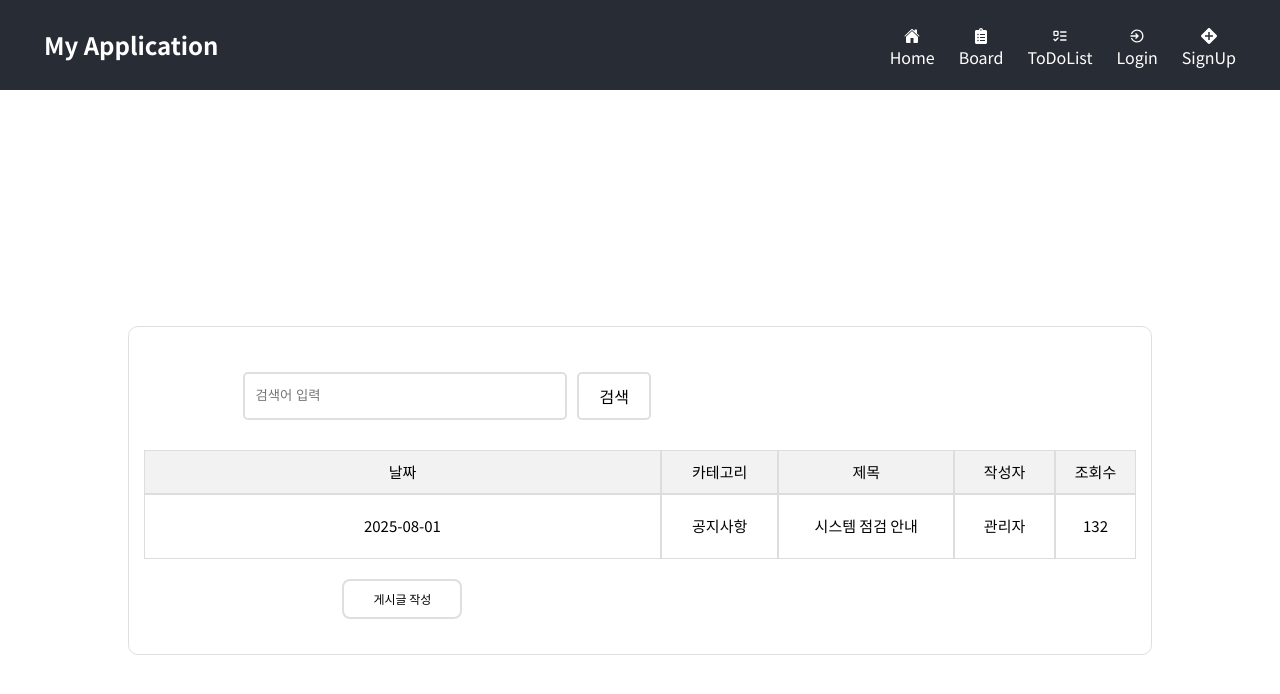
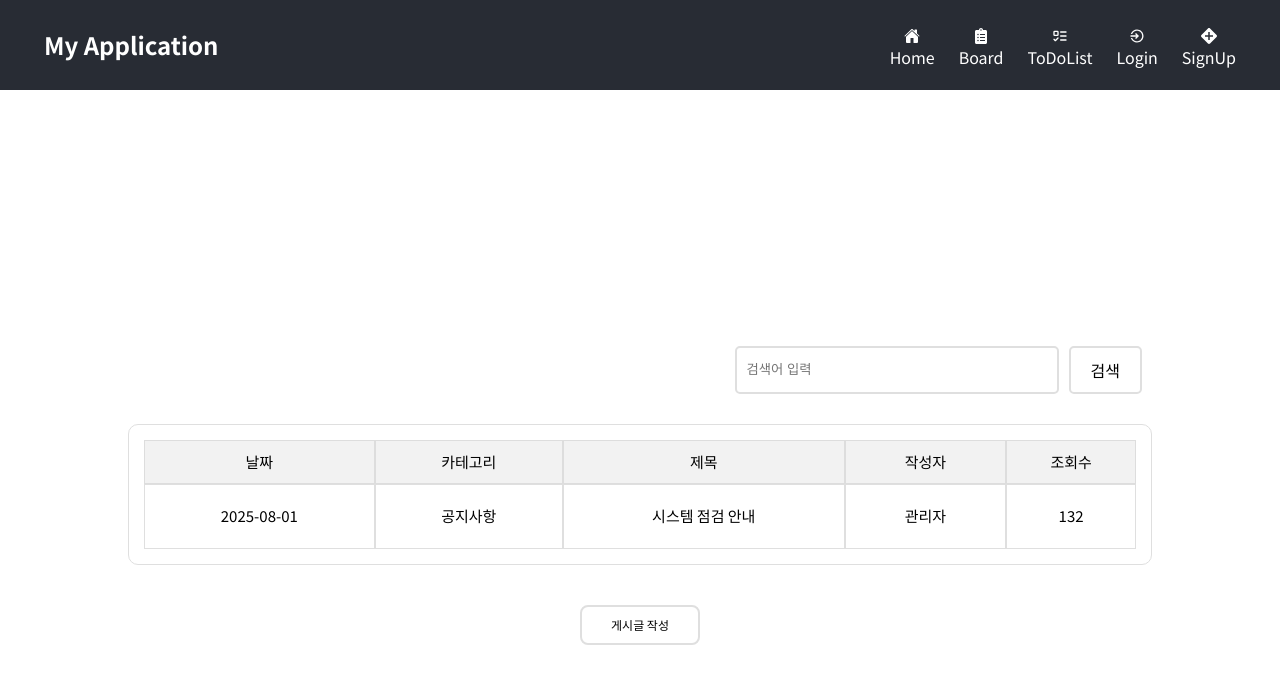
Before and after one commit to d5ngjun2/react-study, a React (Vite) app in the folder practice-react/: page /board in a window 1280 px wide. Shown: the top 694 px of the page. Built offline with nearby package versions, Linux system fonts and the light colour scheme.

Commit message:
게시판 디자인 수정

```diff
--- a/practice-react/src/App.jsx
+++ b/practice-react/src/App.jsx
@@ -1,4 +1,4 @@
-import { useState } from "react";
+
 import "./App.css";
 import Board from "./pages/Board";
 import { ToastContainer } from "react-toastify";
--- a/practice-react/src/pages/Board.jsx
+++ b/practice-react/src/pages/Board.jsx
@@ -12,12 +12,13 @@ const Board = () => {
 
   return (
     <MainContent>
-      <BoardTable>
+      <BoardWrapper>
         <InputGroup>
           <input type="text" placeholder="검색어 입력"></input>
           <button>검색</button>
         </InputGroup>
-        <tbody>
+        <BoardTable>
+          <thead>
             <TableTop>
               <td>날짜</td>
               <td>카테고리</td>
@@ -25,6 +26,8 @@ const Board = () => {
               <td>작성자</td>
               <td>조회수</td>
             </TableTop>
+          </thead>
+          <tbody>
             <tr>
               <td>2025-08-01</td>
               <td>공지사항</td>
@@ -33,10 +36,11 @@ const Board = () => {
               <td>132</td>
             </tr>
           </tbody>
+        </BoardTable>
         <BtnGroup>
           <AddBoardBtn onClick={AddBoard}>게시글 작성</AddBoardBtn>
         </BtnGroup>
-      </BoardTable>
+      </BoardWrapper>
     </MainContent>
   );
 };
@@ -54,24 +58,34 @@ const MainContent = styled.div`
   box-sizing: border-box;
 `;
 
+const BoardWrapper = styled.div`
+  width: 80%;
+  margin: 20px auto;
+`;
+
 const BoardTable = styled.table`
   border: 1px solid #dfdfdf;
   border-radius: 10px;
   padding: 15px;
-  margin: 0 auto;
   color: black;
   background-color: #ffffff;
-  width: 80%;
+  width: 100%;
   border-collapse: separate;
   border-spacing: 0;
-  margin: 20px auto;
 
-  td {
+  td,
+  th {
     padding: 20px;
     text-align: center;
-    border: 1px solid #ddd;
+    border-bottom: 1px solid #ddd;
+    border: 1px solid #dfdfdf;
     font-size: 15px;
     cursor: pointer;
+  }
+
+  th {
+    font-weight: bold;
+    background-color: #f2f2f2;
   }
 `;
 
@@ -125,6 +139,7 @@ const TableTop = styled.tr`
 const BtnGroup = styled.div`
   display: flex;
   justify-content: center;
+  margin-top: 20px;
 `;
 
 const AddBoardBtn = styled.button`
```
Also changed, not shown: 1 other file (tests, documents, lock files or other folders). Lines whose indentation alone changed are shown as unchanged.
